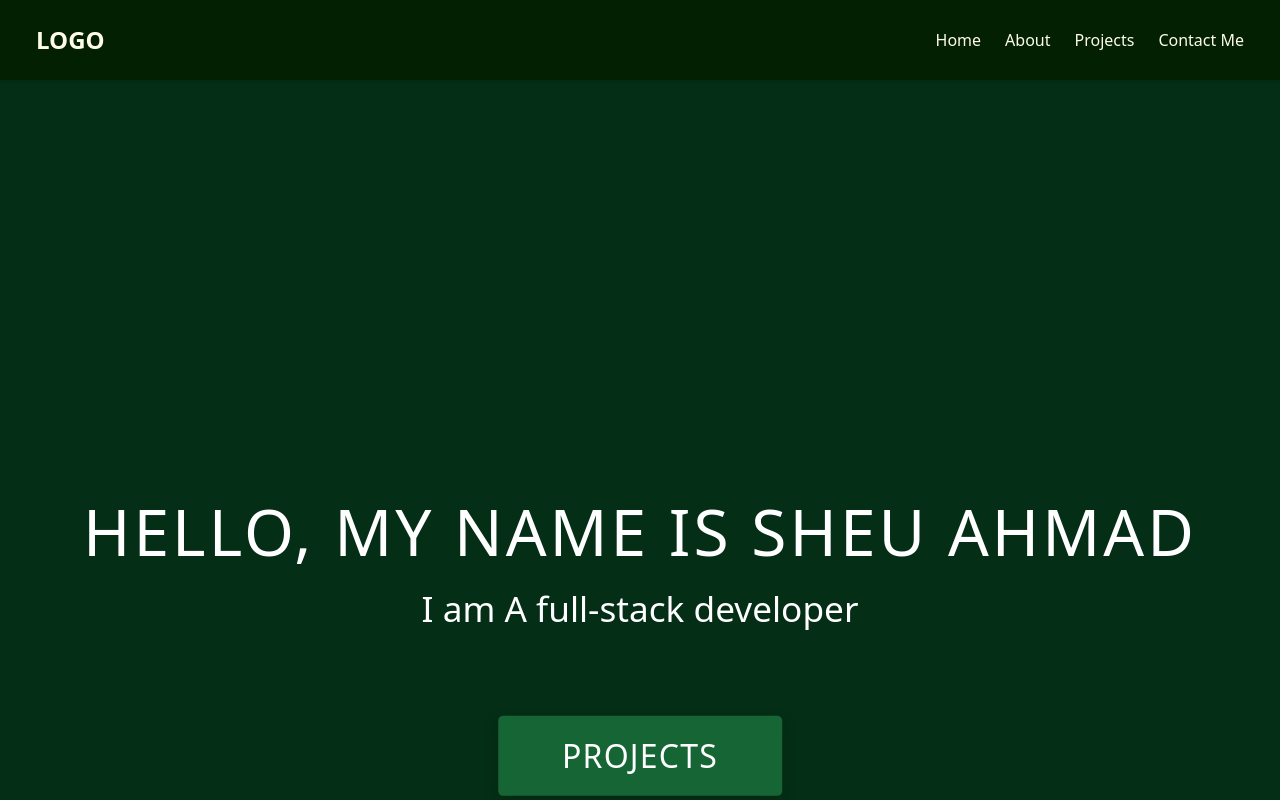
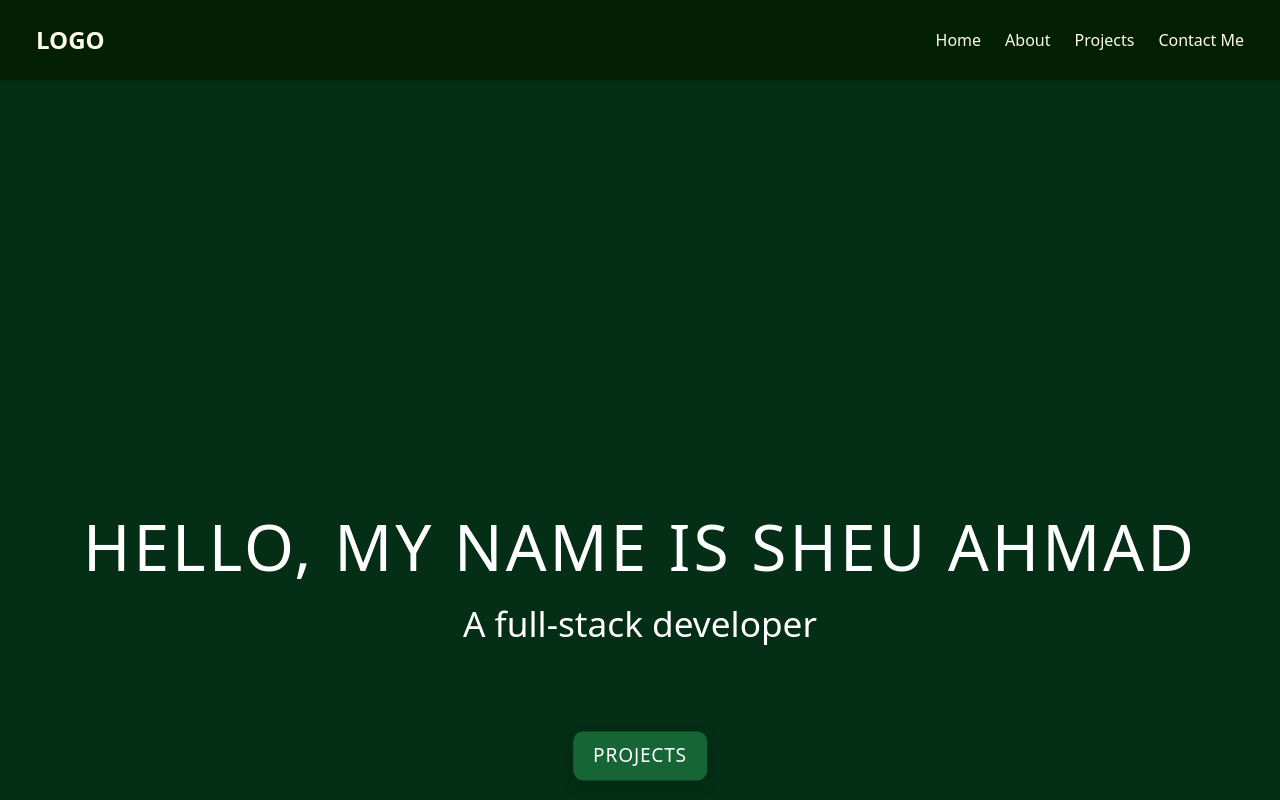
Before and after one commit to Bamzhie/portfolio, a React (Vite) app: page / in a window 1280 px wide. Shown: the top 800 px of the page. Built offline with nearby package versions, Linux system fonts and the light colour scheme.

Commit message:
updated contact info

```diff
--- a/src/components/contact/Contact.jsx
+++ b/src/components/contact/Contact.jsx
@@ -10,7 +10,7 @@ const Contact = () => {
           <div className="flex items-center justify-center">
             <div className="w-10 rounded-full mt-6 mb-4 h-1 bg-white"></div>
           </div>
-          <p>
+          <p className="text-white mt-4 text-lg">
             Lorem ipsum dolor sit amet consectetur, adipisicing elit. Error,
             molestias.
           </p>
@@ -49,7 +49,7 @@ const Contact = () => {
             ></textarea>
           </div>
           <div>
-            <button className="contact__btn bg-blue-500 rounded-md ">
+            <button className="contact__btn text-white font-bold bg-blue-500 rounded-md ">
               SUBMIT
             </button>
           </div>
--- a/src/components/contact/contact.css
+++ b/src/components/contact/contact.css
@@ -33,10 +33,10 @@
 }
 .contact__form-input {
   color: #333;
-  padding: 2rem;
+  padding: 1rem;
   width: 100%;
   border: 1px solid #ebebeb;
-  font-size: 1.6rem;
+  font-size: 1rem;
   letter-spacing: 0px;
   background: #f0f0f0;
   border-radius: 5px;
@@ -44,8 +44,8 @@
 }
 .contact__btn {
   width: 30%;
-  padding: 2rem;
-  font-size: 1.6rem;
+  padding: 1rem;
+  font-size: 1.2rem;
 }
 @media only screen and (max-width: 37.5em) {
   .contact__btn {
--- a/src/components/home/Header.jsx
+++ b/src/components/home/Header.jsx
@@ -6,7 +6,7 @@ const Header = () => {
   return (
     <div
       id="home"
-      className=" home-hero bg-center bg-cover bg-green-950 bg-no-repeat max-h-none"
+      className=" home-hero bg-center bg-cover bg-green-950 bg-no-repeat max-h-"
     >
       <div>
         <div className="flex flex-col justify-center items-center welcome-section h-screen w-full z-50">
@@ -15,11 +15,13 @@ const Header = () => {
               <h1 className=" text-white heading-primary ">
                 HELLO, MY NAME IS SHEU AHMAD{" "}
               </h1>
-              <p className="text-primary">I am A full-stack developer</p>
+              <p className="text-primary">A full-stack developer</p>
             </div>
             <div className="home-hero__cta">
               <Link to="#projects" smooth>
-                <a className="btn btn--bg bg-green-800 text-white">Projects</a>
+                <a className="btn btn--bg px-5 py-2.5 bg-green-800 text-white">
+                  Projects
+                </a>
               </Link>
             </div>
           </section>
--- a/src/components/home/header.css
+++ b/src/components/home/header.css
@@ -37,22 +37,20 @@
   }
 }
 .btn {
-  background: #fff;
-  color: #333;
   text-transform: uppercase;
-  letter-spacing: 1.2px;
+  letter-spacing: 0.75px;
   display: inline-block;
-  font-weight: 400;
-  border-radius: 5px;
+
+  border-radius: 10px;
   box-shadow: 0 5px 15px 0 rgba(0, 0, 0, 0.15);
   transition: transform 0.3s;
 }
 .btn:hover {
-  transform: translateY(-3px);
+  transform: translateY(3px);
 }
 .btn--bg {
-  padding: 1rem 4rem;
-  font-size: 2rem;
+  padding: 0.5rem 1rem;
+  font-size: 1.2rem;
 }
 .home-hero__content {
   position: absolute;
```
